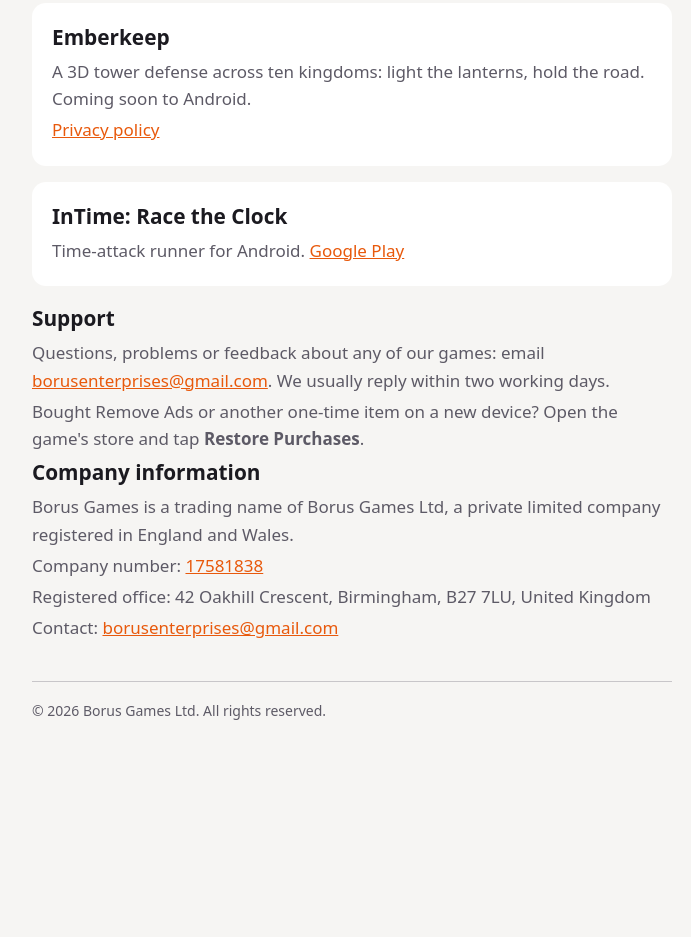
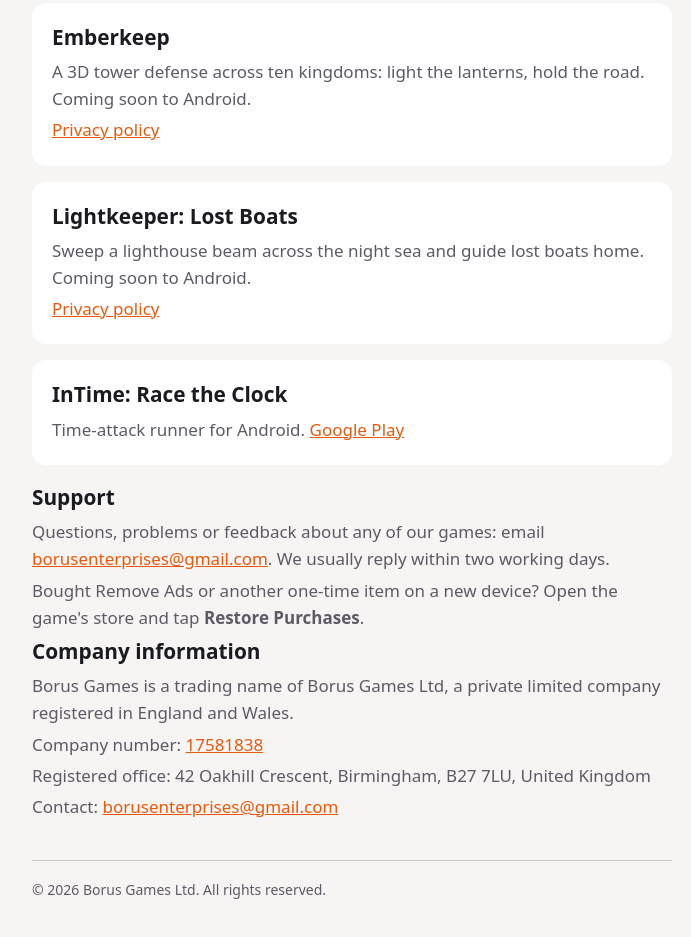
Before and after one commit to borusgames/borusgames.github.io, a plain HTML site: page index.html in a window 1280 px wide. Shown: the part 1048-1985 px from the top of the page, without its empty margins (288-979 px from the left). Before the commit the page ends 1821 px from the top, so only its background shows below. Drawn offline with Linux system fonts and the light colour scheme.

Commit message:
Add 'Lightkeeper: Lost Boats' game section
Added a new game section for 'Lightkeeper: Lost Boats' with a brief description and privacy policy link.

```diff
--- a/index.html
+++ b/index.html
@@ -22,6 +22,8 @@ footer{margin-top:40px;padding-top:16px;border-top:1px solid color-mix(in srgb,v
 
 <div class="game"><h2>Emberkeep</h2><p>A 3D tower defense across ten kingdoms: light the lanterns, hold the road. Coming soon to Android.</p><p><a href="emberkeep-privacy.html">Privacy policy</a></p></div>
 
+<div class="game"><h2>Lightkeeper: Lost Boats</h2><p>Sweep a lighthouse beam across the night sea and guide lost boats home. Coming soon to Android.</p><p><a href="lightkeeper-privacy.html">Privacy policy</a></p></div>
+
 <div class="game"><h2>InTime: Race the Clock</h2><p>Time-attack runner for Android. <a href="https://play.google.com/store/apps/details?id=com.borusgames.intime">Google Play</a></p></div>
 
 <h2 id="support">Support</h2>
```
